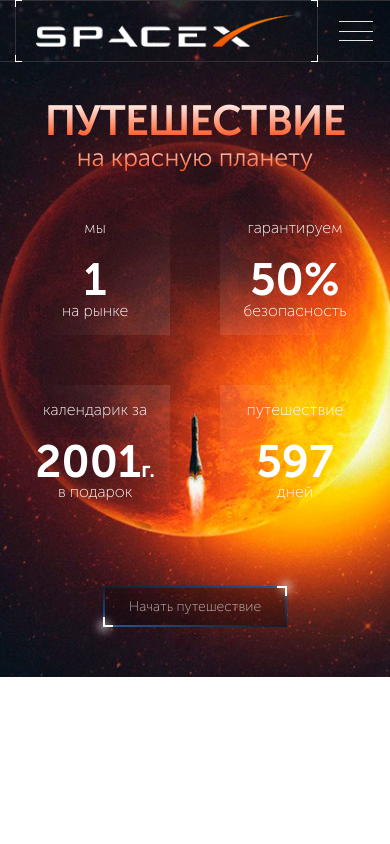
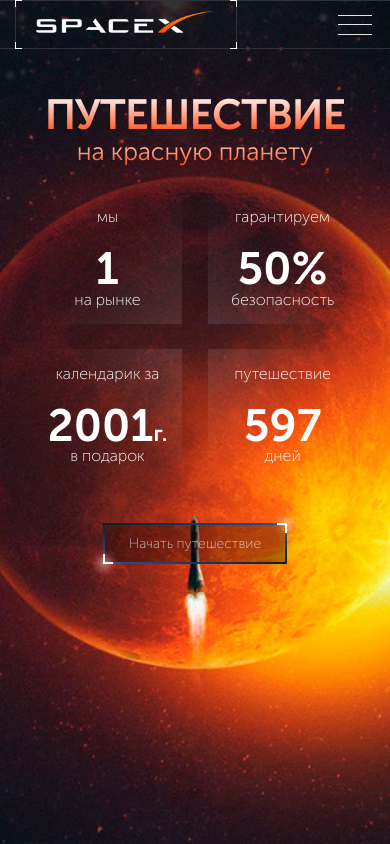
Before and after one commit to Kryamk/SpaceX, a React app: page / in a window 390 px wide. Built offline with nearby package versions, Linux system fonts and the light colour scheme.

Commit message:
Fix code

```diff
--- a/src/assets/style/_var.scss
+++ b/src/assets/style/_var.scss
@@ -1,5 +1,6 @@
 :root {
 	--color-text-light: #fff;
+	--color-text-light-hover: #ffffffab;
 	--color-text-dark: #000;
 	--font-main: "Museo Sans Cyrl";
 }
--- a/src/style.scss
+++ b/src/assets/style/style.scss
@@ -1,5 +1,5 @@
-@import 'assets/style/fonts';
-@import 'assets/style/var';
+@import './fonts';
+@import './var';
 // @font-face {
 // 	font-family: "Museo Sans Cyrl";
 // 	src: url('./assets/fonts/MuseoSansCyrl-100.woff2') format('woff2');
@@ -37,7 +37,6 @@ li {
 }
 a {
 	text-decoration: none;
-	transition: color .3s;
 	color: var(--color-text-light);
 }
 a:hover {
@@ -47,8 +46,8 @@ button {
 	cursor: pointer;
 }
 .container {
-	width: 1200px;
-	max-width: 100%;
+	width: 100%;
+	max-width: 1200px;
 	padding: 0 15px;
 	margin: 0 auto;
 }
--- a/src/components/header/Header.scss
+++ b/src/components/header/Header.scss
@@ -16,7 +16,7 @@ body.home .header {
 	display: flex;
 	justify-content: space-between;
 	align-items: center;
-	height: 100px;
+	// height: 100px;
 }
 .header-logo {
 	position: relative;
@@ -24,49 +24,43 @@ body.home .header {
 	display: flex;
 	align-items: center;
 	justify-content: center;
-	padding: 10px 20px;
+	padding: 25px 15px 37px 20px;
 	border-left: 1px solid #323138;
 	border-right: 1px solid #323138;
-	margin-right: 20px;
 }
 .header-logo__img {
-	display: block;
-	max-width: 100%;
-	max-height: 100%;
-	object-fit: contain;
 	width: 280px;
-	height: 100px;
-	margin-bottom: 10px;
+	// margin-bottom: 10px;
 }
 .header-logo__corner {
 	width: 7px;
 	height: 7px;
 	position: absolute;
-	transition: .3s;
+	transition: width .3s ease-in-out, height .3s ease-in-out;
 }
 .header-logo:hover .header-logo__corner {
 	width: 40px;
 	height: 40px;
 }
-.header-logo__corner:nth-child(1) {
+.header-logo__corner--left-top {
 	top: -1px;
 	left: -1px;
 	border-left: 1px solid #fff;
 	border-top: 1px solid #fff;
 }
-.header-logo__corner:nth-child(2) {
+.header-logo__corner--right-top {
 	top: -1px;
 	right: -1px;
 	border-right: 1px solid #fff;
 	border-top: 1px solid #fff;
 }
-.header-logo__corner:nth-child(3) {
+.header-logo__corner--right-bottom {
 	bottom: -1px;
 	left: -1px;
 	border-bottom: 1px solid #fff;
 	border-left: 1px solid #fff;
 }
-.header-logo__corner:nth-child(4) {
+.header-logo__corner--left-bottom {
 	bottom: -1px;
 	right: -1px;
 	border-bottom: 1px solid #fff;
@@ -83,10 +77,10 @@ body.home .header {
 	font-size: 16px;
 	font-family: var(--font-main);
 	font-weight: 300;
-	opacity: 1;
+	transition: color .3s ease-in-out;
 }
 .header-menu>ul>li>a:hover {
-	opacity: .7;
+	color: var(--color-text-light-hover);
 }
 .header-menu>ul>li>a::after {
 	content: '';
@@ -95,7 +89,7 @@ body.home .header {
 	width: 0%;
 	height: 1px;
 	background: #3d3d3d;
-	transition: ease .3s;
+	transition: width .3s ease-in-out;
 	overflow: hidden;
 }
 .header-menu>ul>li>a:hover::after {
@@ -168,15 +162,15 @@ body.home .header {
 
 @media (max-width: 1199px) {
 	.header-wrap {
-		height: 60px;
+		// height: 60px;
 	}
 	.header-logo {
-		padding: 0 20px;
+		padding: 10px 20px 15px 20px;
 	}
 	.header-logo__img {
-		width: 280px;
-		height: 60px;
-		margin-bottom: 0;
+		// width: 280px;
+		// height: 60px;
+		// margin-bottom: 0;
 	}
 	.header-menu>ul {
 		gap: 15px;
@@ -187,9 +181,11 @@ body.home .header {
 		background: url(../../assets/images/background-menu.jpg) no-repeat center;
 		background-size: cover;
 		position: fixed;
-		top: 62px;
 		left: -100%;
-		height: calc(100% - 62px);
+		// top: 62px;
+		// height: calc(100% - 62px);
+		top: var(--header-height);
+		height: calc(100% - var(--header-height));
 		padding: 20px;
 		transition: left 300ms linear;
 		width: 250px;
@@ -204,6 +200,12 @@ body.home .header {
 	}
 	.header-toggle-menu {
 		display: flex;
+	}
+}
+
+@media (max-width: 575px) {
+	.header-logo__img {
+		width: 180px;
 	}
 }
 
--- a/src/components/header/HeaderNav.jsx
+++ b/src/components/header/HeaderNav.jsx
@@ -12,7 +12,7 @@ function HeaderNav({ openedMenu, onCloseMenu, burgerRef }) {
 	}, [pathname])
 
 	return (
-		<nav ref={navRef} className={`header-menu ${openedMenu ? 'open' : 'false'} `}>
+		<nav ref={navRef} className={`header-menu ${openedMenu ? 'open' : ''}`}>
 			<ul>
 				<li><Link to='/'>Главная</Link></li>
 				<li><Link to="/tehnologiya">Технология</Link></li>
--- a/src/index.js
+++ b/src/index.js
@@ -1,6 +1,6 @@
 import React from 'react';
 import ReactDOM from 'react-dom/client';
-import './style.scss';
+import './assets/style/style.scss';
 import App from './App';
 import { BrowserRouter } from 'react-router-dom';
 
--- a/src/pages/MainPage/MainPage.jsx
+++ b/src/pages/MainPage/MainPage.jsx
@@ -12,27 +12,28 @@ const MainPage = () => {
 							<span>на красную планету</span>
 						</h1>
 						<div className="hero-advantages">
-							<div className="hero-advantages-item">
+							<div className="hero-advantages-item hero-advantages-item--left-top">
 								<span className="hero-advantages-item__text">Мы</span>
 								<span className="hero-advantages-item__num">1</span>
 								<span className="hero-advantages-item__text">на рынке</span>
 							</div>
-							<div className="hero-advantages-item">
+							<div className="hero-advantages-item hero-advantages-item--right-top">
 								<span className="hero-advantages-item__text">Гарантируем</span>
 								<span className="hero-advantages-item__num">50%</span>
 								<span className="hero-advantages-item__text">безопасность</span>
 							</div>
-							<div className="hero-advantages-item">
+							<div className="hero-advantages-item hero-advantages-item--right-bottom">
 								<span className="hero-advantages-item__text">Календарик за</span>
 								<span className="hero-advantages-item__num">2001<span>г.</span></span>
 								<span className="hero-advantages-item__text">в подарок</span>
 							</div>
-							<div className="hero-advantages-item">
+							<div className="hero-advantages-item hero-advantages-item--left-bottom">
 								<span className="hero-advantages-item__text">Путешествие</span>
 								<span className="hero-advantages-item__num">597</span>
 								<span className="hero-advantages-item__text">дней</span>
 							</div>
 						</div>
+						<div className="hero-btn-wrap">
 							<button className="hero-btn" >
 								<div className="hero-btn__corner1" />
 								<div className="hero-btn__text">Начать путешествие</div>
@@ -41,6 +42,7 @@ const MainPage = () => {
 							<div className="hero-line" />
 						</div>
 					</div>
+				</div>
 			</section>
 		</>
 	)
--- a/src/pages/MainPage/MainPage.scss
+++ b/src/pages/MainPage/MainPage.scss
@@ -4,6 +4,8 @@
 	height: 660px;
 	background: url(../../assets/images/background.jpg) no-repeat center;
 	background-size: cover;
+	height: 100vh;
+	min-height: 550px;
 }
 .hero::before {
 	content: '';
@@ -26,7 +28,8 @@
 	display: flex;
 	flex-direction: column;
 	width: max-content;
-	margin: 107px 0 80px;
+	// margin: 107px 0 80px;
+	margin: 17vh 0 0;
 }
 .hero-title span:nth-child(1) {
 	font-family: var(--font-main);
@@ -51,6 +54,10 @@
 	background-clip: text;
 }
 
+.hero-btn-wrap {
+	position: absolute;
+	top: 57vh;
+}
 .hero-btn {
 	display: flex;
 	width: max-content;
@@ -64,24 +71,21 @@
 	font-family: var(--font-main);
 	font-weight: 100;
 	font-size: 14px;
-	transition: .3s;
 	color: rgba(255, 255, 255, .7);
 	background: rgba(0, 0, 0, .3);
 	border: 2px solid #263e66;
 	border-image: linear-gradient(13deg, #23589c, #101f2d, #23589c) 1;
-	transition: 0.3s;
+	transition: color 0.3s ease-in-out;
 }
 .hero-btn__corner1 {
 	position: absolute;
 	top: 0px;
 	right: 0px;
-	transition: 0.3s;
 }
 .hero-btn__corner2 {
 	position: absolute;
 	bottom: 0px;
 	left: 0px;
-	transition: 0.3s;
 }
 .hero-btn__corner1::before {
 	position: absolute;
@@ -93,7 +97,7 @@
 	border-right: 2px solid #fff;
 	border-top: 2px solid #fff;
 	z-index: 1;
-	transition: 0.3s;
+	transition: width .3s ease-in-out, height .3s ease-in-out;
 }
 .hero-btn__corner2::before {
 	position: absolute;
@@ -105,7 +109,7 @@
 	border-bottom: 2px solid #fff;
 	border-left: 2px solid #fff;
 	z-index: 1;
-	transition: 0.3s;
+	transition: width .3s ease-in-out, height .3s ease-in-out;
 }
 .hero-btn__corner1::after {
 	content: '';
@@ -118,7 +122,6 @@
 	filter: blur(5px);
 	transform: translate(40%, -40%);
 	z-index: 2;
-	transition: 0.3s;
 }
 .hero-btn__corner2::after {
 	content: '';
@@ -131,7 +134,6 @@
 	filter: blur(4px);
 	transform: translate(-40%, 40%);
 	z-index: 2;
-	transition: 0.3s;
 }
 .hero-btn:hover .hero-btn__corner1::before {
 	width: 20px;
@@ -146,7 +148,7 @@
 }
 
 .hero-line {
-	position: absolute;
+	position: relative;
 	width: 406px;
 	height: 57px;
 	background: url('../../assets/images/line.png');
@@ -157,7 +159,8 @@
 .hero-advantages {
 	position: absolute;
 	right: -45px;
-	top: 145px;
+	// top: 145px;
+	top: 22vh;
 	display: grid;
 	grid-template-columns: 1fr 1fr;
 	gap: 15px;
@@ -181,7 +184,7 @@
 	border-width: 1px;
 	border-style: solid;
 	opacity: 0;
-	transition: 0.3s;
+	transition: opacity 0.3s ease-in-out;
 	pointer-events: none;
 }
 .hero-advantages-item::after {
@@ -192,31 +195,31 @@
 	width: 100%;
 	height: 100%;
 	opacity: .5;
-	transition: 0.3s;
+	transition: opacity 0.3s ease-in-out;
 	pointer-events: none;
 }
-.hero-advantages-item:nth-child(1)::before {
+.hero-advantages-item--left-top::before {
 	border-image: linear-gradient(135deg, transparent 50%, rgb(255, 255, 255, .2)) 1;
 }
-.hero-advantages-item:nth-child(1)::after {
+.hero-advantages-item--left-top::after {
 	background: linear-gradient(135deg, transparent 50%, rgba(255, 255, 255, .2));
 }
-.hero-advantages-item:nth-child(2)::before {
+.hero-advantages-item--right-top::before {
 	border-image: linear-gradient(225deg, transparent 50%, rgb(255, 255, 255, .2)) 1;
 }
-.hero-advantages-item:nth-child(2)::after {
+.hero-advantages-item--right-top::after {
 	background: linear-gradient(225deg, transparent 50%, rgba(255, 255, 255, .2));
 }
-.hero-advantages-item:nth-child(3)::before {
+.hero-advantages-item--right-bottom::before {
 	border-image: linear-gradient(45deg, transparent 50%, rgb(255, 255, 255, .2)) 1;
 }
-.hero-advantages-item:nth-child(3)::after {
+.hero-advantages-item--right-bottom::after {
 	background: linear-gradient(45deg, transparent 50%, rgba(255, 255, 255, .2));
 }
-.hero-advantages-item:nth-child(4)::before {
+.hero-advantages-item--left-bottom::before {
 	border-image: linear-gradient(315deg, transparent 50%, rgb(255, 255, 255, .2)) 1;
 }
-.hero-advantages-item:nth-child(4)::after {
+.hero-advantages-item--left-bottom::after {
 	background: linear-gradient(315deg, transparent 50%, rgba(255, 255, 255, .2));
 }
 .hero-advantages-item:hover::before,
@@ -243,9 +246,6 @@
 }
 
 @media (max-width: 1199px) {
-	.hero {
-		height: auto;
-	}
 	.hero::before {
 		display: none;
 	}
@@ -259,7 +259,8 @@
 		align-items: center;
 	}
 	.hero-title {
-		margin: 40px 0 30px 0;
+		// margin: 40px 0 30px 0;
+		margin: 4vh 0 3vh 0;
 		display: flex;
 		flex-direction: column;
 		align-items: center;
@@ -277,8 +278,10 @@
 	}
 	.hero-advantages {
 		position: static;
-		margin-bottom: 70px;
-		gap: 50px;
+		// margin-bottom: 70px;
+		// gap: 50px;
+		gap: 3vh;
+		margin-bottom: 5vh;
 	}
 	.hero-advantages-item {
 		padding: 15px;
@@ -286,5 +289,8 @@
 	.hero-advantages-item__num {
 		font-size: 45px;
 	}
+	.hero-btn-wrap {
+		position: static;
+	}
 }
 /*---------- HERO(END) ----------*/
--- a/webpack.config.js
+++ b/webpack.config.js
@@ -15,7 +15,7 @@ module.exports = {
 		static: {
 			directory: path.join(__dirname, './dist'),
 		},
-		port: 3000,
+		port: 3001,
 		open: true,
 		historyApiFallback: true,
 	},
```
Also changed, not shown: src/components/header/Header.jsx (+11 -6 lines), src/App.jsx (line endings or trailing spaces). Lines whose indentation alone changed are shown as unchanged.
